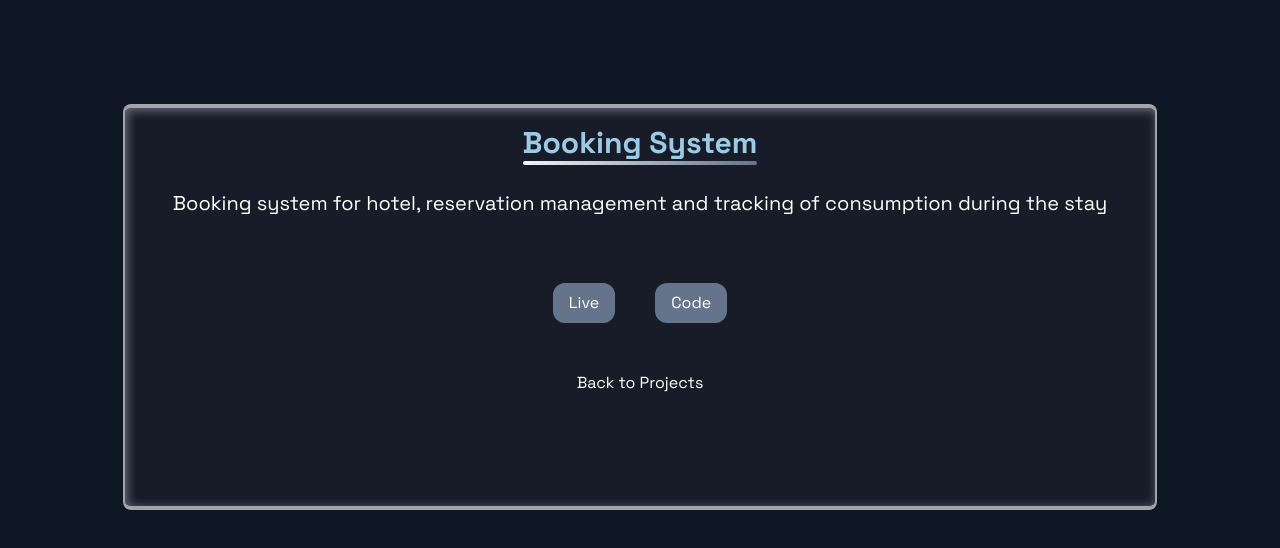
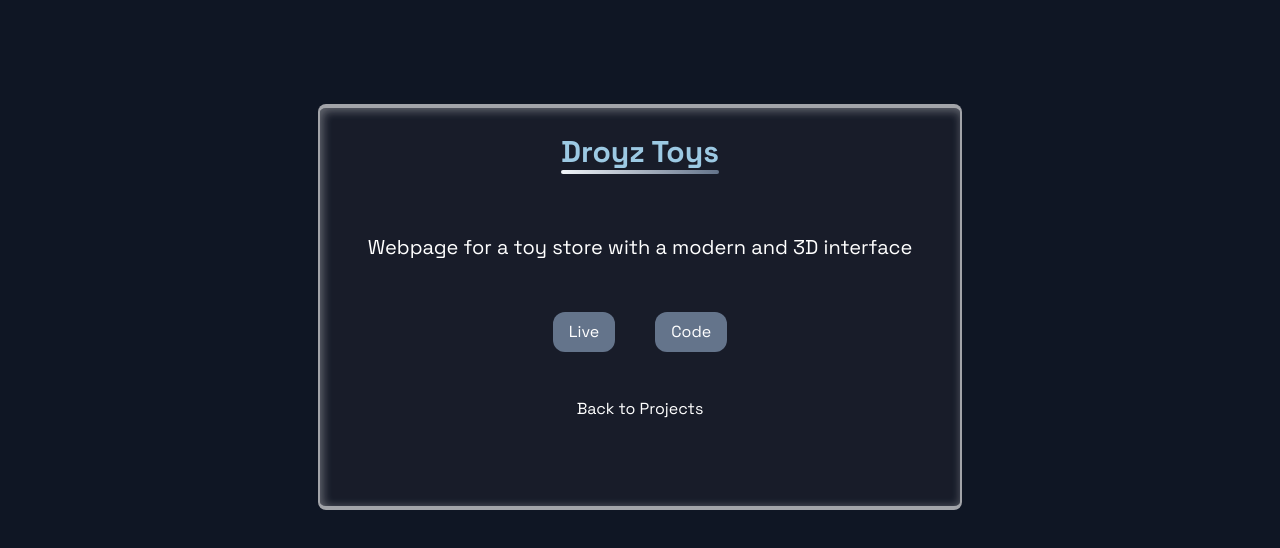
Before and after one commit to nahuegallinoti/portfolio-rework, a Next.js app: page /projects/1 in a window 1280 px wide. Shown: the top 548 px of the page. Built offline with nearby package versions, Linux system fonts and the light colour scheme.

Commit message:
add new projects

```diff
--- a/components/Projects/ProjectItem.tsx
+++ b/components/Projects/ProjectItem.tsx
@@ -51,7 +51,7 @@ const ProjectItem = ({ project, detail = false }: Props) => {
           </Link>
         )}
       </div>
-      <div className="flex mb-10 p-1 overflow-auto details rounded-lg bg-gray-800/50 w-fit hover:bg-slate-500">
+      <div className="flex mb-10 py-1 ml-px overflow-auto details rounded-lg bg-gray-800/50 w-fit hover:bg-slate-500">
         <CollapsedMenu tags={project.tags} />
       </div>
     </article>
--- a/data/projects.ts
+++ b/data/projects.ts
@@ -2,32 +2,56 @@ import { IProject } from "../interfaces/IProject";
 
 export const projects: IProject[] = [
   {
-
     title: "Output Club",
-    description:
-      "Landing page for a audiovisual production company",
-    tags: ["Next 13", "Tailwind"],
+    description: "Landing page for a audiovisual production company",
+    tags: ["Next.js", "Tailwind"],
     source: "https://github.com/nahuegallinoti/output-club",
     visit: "https://output-club.vercel.app/",
     id: 0,
   },
   {
-    title: "Booking System",
-    description:
-      "Booking system for hotel, reservation management and tracking of consumption during the stay",
-    tags: ["Angular 11", "Angular Material", "Firebase"],
-    source: "https://github.com/nahuegallinoti/reservas-app",
-    visit: "https://tesis-a16ed.firebaseapp.com/",
+    title: "Droyz Toys",
+    description: "Webpage for a toy store with a modern and 3D interface",
+    tags: ["Next.js", "Tailwind", "Three.js"],
+    source: "https://github.com/nahuegallinoti/droyz-web",
+    visit: "https://droyz-web.vercel.app/",
     id: 1,
   },
   {
-    title: "Booking Portal",
+    title: "Wallet Generator",
     description:
-      "Portal for booking hotel rooms and services, with a simple and intuitive interface",
-    tags: ["Angular 11", "Angular Material", "Firebase"],
-    source: "https://github.com/nahuegallinoti/portal-reservas",
-    visit: "https://portal-reservas.web.app/",
+      "Web application to generate a wallet and sign transactions for transfering funds",
+    tags: ["React, Tailwind, Express, Cryptography"],
+    source:
+      "https://github.com/nahuegallinoti/alchemy-bootcamp/tree/main/Week%201%20-%20Digital%20Signatures/sign-transaction-pubk",
+    visit: "https://alchemy-bootcamp.vercel.app/",
     id: 2,
+  },
+  {
+    title: "Cento Dental",
+    description: "Personal portfolio for a dental technician",
+    tags: ["Editor X", "Wix"],
+    source: "https://nahuegallinoti.editorx.io/jcdental",
+    visit: "https://nahuegallinoti.editorx.io/jcdental",
+    id: 3,
+  },
+  {
+    title: "Giphy App",
+    description:
+      "Web application to search GIFs using Giphy API and React Hooks",
+    tags: ["React"],
+    source: "https://github.com/nahuegallinoti/giphy-react-app",
+    visit: "https://giphy-react-app-azure.vercel.app/",
+    id: 4,
+  },
+  {
+    title: "Portfolio",
+    description:
+      "Personal portfolio website with a simple and intuitive interface",
+    tags: ["Next.js", "Tailwind"],
+    source: "https://github.com/nahuegallinoti/portfolio-rework",
+    visit: "https://portfolio-rework-rouge.vercel.app/",
+    id: 5,
   },
   {
     title: "NFT Marketplace",
@@ -36,38 +60,15 @@ export const projects: IProject[] = [
     tags: ["Angular 13", "Truffle", "Ganache", "Solidity"],
     source: "https://github.com/nahuegallinoti/lungo-token-nft",
     visit: "https://google.com",
-    id: 3,
-  },
-  {
-    title: "Giphy App",
-    description: "Web application to search GIFs",
-    tags: ["React"],
-    source: "https://github.com/nahuegallinoti/giphy-react-app",
-    visit: "https://giphy-app-react-hooks.herokuapp.com/",
-    id: 4,
-  },
-  {
-    title: "Portfolio",
-    description: "Personal portfolio website",
-    tags: ["Next.js", "Tailwind"],
-    source: "https://github.com/nahuegallinoti/portfolio-rework",
-    visit: "https://portfolio-rework-rouge.vercel.app/",
-    id: 5,
-  },
-  {
-    title: "Posts App",
-    description: "App to make posts",
-    tags: ["React", "Node.js", "Express", "Tailwind"],
-    source: "https://github.com/nahuegallinoti/MERN-stack-posts",
-    visit: "https://mern-stack-nagu.herokuapp.com/",
     id: 6,
   },
   {
-    title: "ChatApp",
-    description: "Chat app",
-    tags: ["React", "Socket.io", "Node.js"],
-    source: "https://github.com/nahuegallinoti/chatApp",
-    visit: "https://react-socketio-express-chat.herokuapp.com/",
+    title: "Booking Portal",
+    description:
+      "Portal for booking hotel rooms with a simple and intuitive interface",
+    tags: ["Angular 11", "Angular Material", "Firebase"],
+    source: "https://github.com/nahuegallinoti/portfolio-rework",
+    visit: "https://portfolio-rework-rouge.vercel.app/",
     id: 7,
   },
 ];
--- a/tailwind.config.js
+++ b/tailwind.config.js
@@ -3,7 +3,8 @@ module.exports = {
   content: [
     "./pages/**/*.{js,ts,jsx,tsx}",
     "./components/**/*.{js,ts,jsx,tsx}",
-  ], theme: {
+  ],
+  theme: {
     container: {
       center: true,
     },
@@ -13,16 +14,16 @@ module.exports = {
         primary: "#0f1624",
         projectTitle: "#9cc9e3",
         projectBackground: "#3c3a4433",
-        hamburger: "#3C4048"
+        hamburger: "#3C4048",
       },
       gridTemplateColumns: {
-        'nav': '1fr 10fr 0.5fr',
+        nav: "1fr 10fr 0.5fr",
       },
       gridTemplateRows: {
-        'cardProject': '15% auto 30% 10% 1fr',
+        cardProject: "20% 20% 10% auto 5%",
       },
       animation: {
-        'pulse-fast': 'pulseFast 1.5s cubic-bezier(0.4, 0, 0.6, 1) infinite',
+        "pulse-fast": "pulseFast 1.5s cubic-bezier(0.4, 0, 0.6, 1) infinite",
       },
       keyframes: {
         pulseFast: {
@@ -30,10 +31,10 @@ module.exports = {
           "0%, 100%": { opacity: 1 },
         },
         boxShadow: {
-          'imageShadow': 'inset 2px 2px 17px 0px rgb(156 141 141 / 50%)',
-        }
-      }
-    }
+          imageShadow: "inset 2px 2px 17px 0px rgb(156 141 141 / 50%)",
+        },
+      },
+    },
   },
   plugins: [],
-}
+};
```
